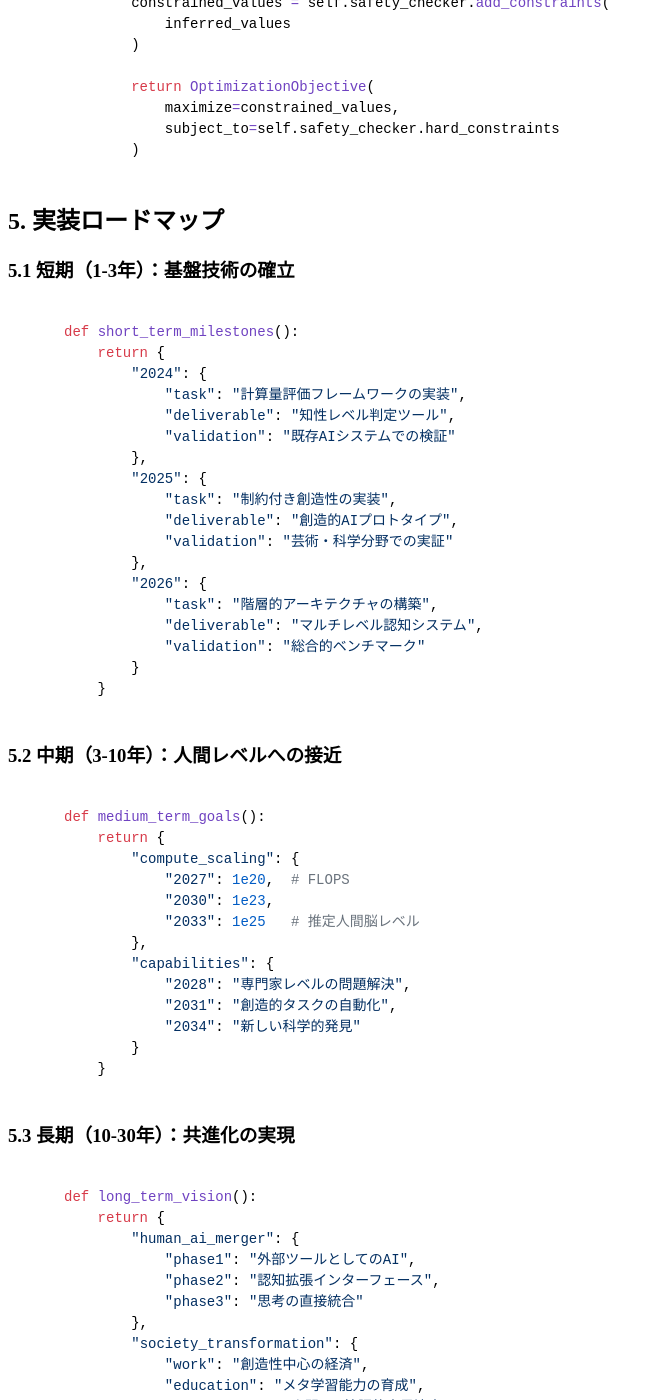
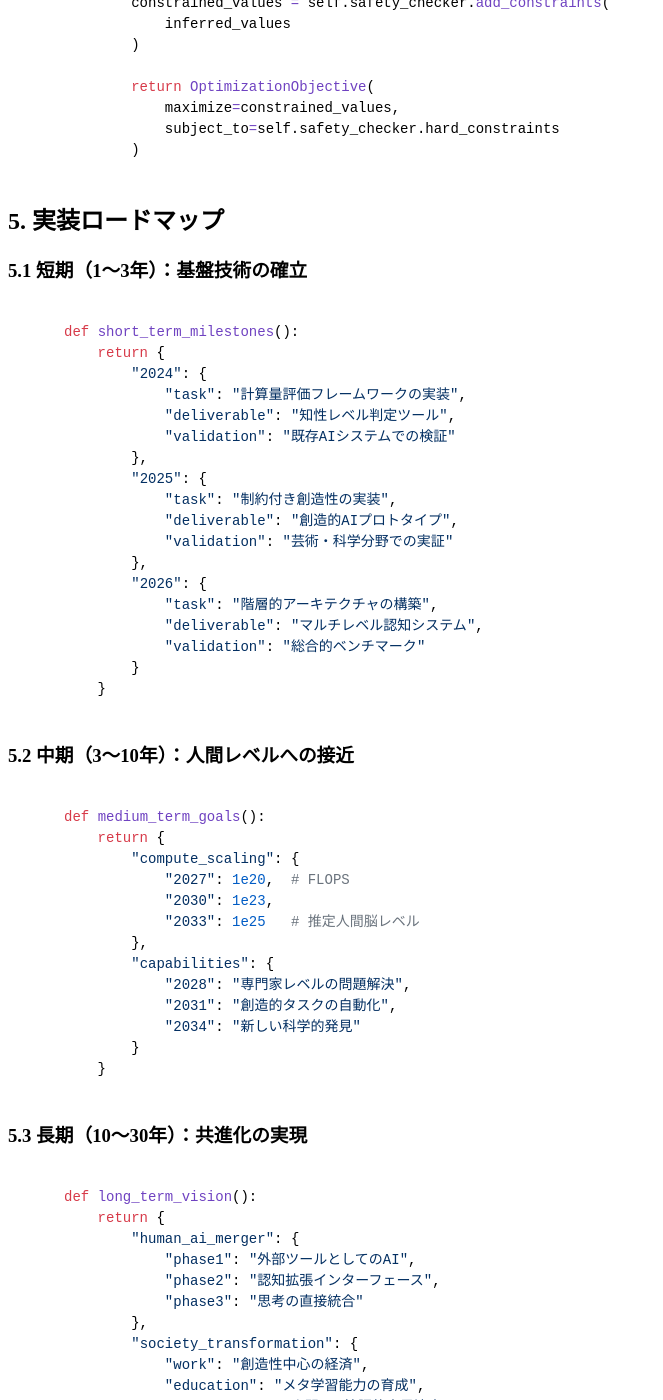
Before and after one commit to itdojp/computational-physicalism-book, a Jekyll site: the page built from docs/chapters/chapter04/index.md, in a window 1280 px wide and 1400 px high, scrolled down 6435 px. Shown: the whole window, without its empty margins (0-663 px from the left). Built offline with Jekyll 4.4.1, drawn with Linux system fonts in a browser that asks for light colours.

Commit message:
Stage3: 範囲表記を統一（全体）

````diff
--- a/docs/chapters/chapter04/index.md
+++ b/docs/chapters/chapter04/index.md
@@ -289,7 +289,7 @@ class ValueAlignment:
 
 ## 5. 実装ロードマップ
 
-### 5.1 短期（1-3年）：基盤技術の確立
+### 5.1 短期（1〜3年）：基盤技術の確立
 
 ```python
 def short_term_milestones():
@@ -312,7 +312,7 @@ def short_term_milestones():
     }
 ```
 
-### 5.2 中期（3-10年）：人間レベルへの接近
+### 5.2 中期（3〜10年）：人間レベルへの接近
 
 ```python
 def medium_term_goals():
@@ -330,7 +330,7 @@ def medium_term_goals():
     }
 ```
 
-### 5.3 長期（10-30年）：共進化の実現
+### 5.3 長期（10〜30年）：共進化の実現
 
 ```python
 def long_term_vision():
````
Also changed, not shown: docs/chapters/chapter03/index.md (+1 -1 lines), docs/introduction/phase4-structure-improvement.md (+1 -1 lines), src/chapters/chapter03/index.md (+1 -1 lines), src/chapters/chapter04/index.md (+3 -3 lines), src/introduction/phase4-structure-improvement.md (+1 -1 lines).
